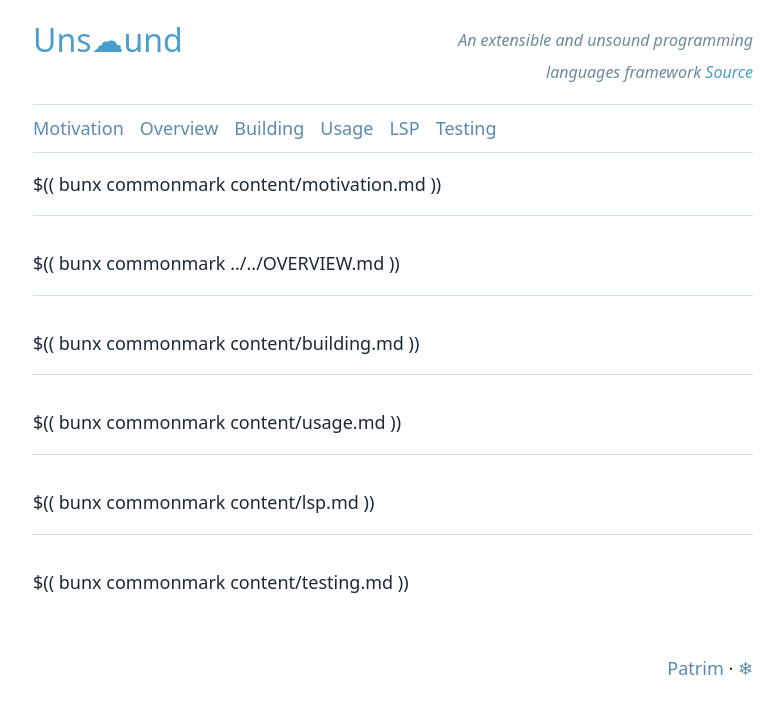
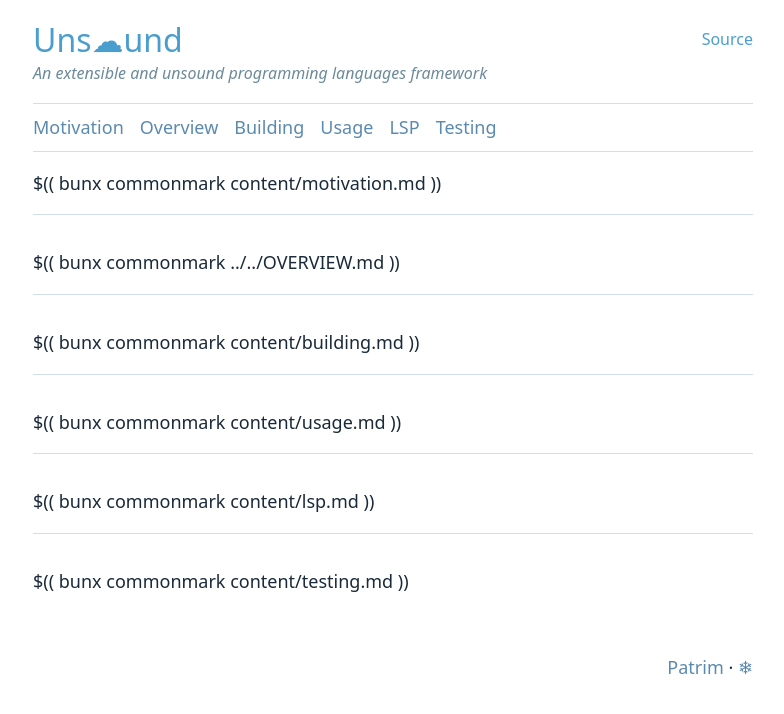
Before and after one commit to zachsnow/unsound, a website: page site/src/index.html in a window 1280 px wide. Shown: the whole page, without its empty margins (247-1031 px from the left). Drawn offline with Linux system fonts and the light colour scheme.

Commit message:
Rearrange header: title row with source right-aligned, tagline below

```diff
--- a/site/src/css/style.css
+++ b/site/src/css/style.css
@@ -65,20 +65,15 @@ input {
 }
 
 header {
-  display: flex;
-  flex-direction: row;
-  flex-wrap: wrap;
   margin-bottom: 8px;
   padding: 8px 0;
 }
 
-header a.root,
-header quote {
+header .title {
   display: flex;
-  flex-direction: column;
-  flex-basis: 100%;
-  flex: 1;
-  line-height: 2rem;
+  flex-direction: row;
+  align-items: center;
+  justify-content: space-between;
 }
 
 header a,
@@ -88,17 +83,18 @@ header a:visited {
 
 header a.root {
   font-size: 2rem;
+  line-height: 2rem;
 }
 
 header a.source {
   font-size: 1rem;
 }
 
-header quote {
+header .tagline {
   font-size: 1rem;
   font-style: italic;
   color: var(--color-text-secondary);
-  text-align: right;
+  margin: 4px 0 0 0;
 }
 
 nav {
--- a/site/src/index.html
+++ b/site/src/index.html
@@ -16,13 +16,11 @@
 </head>
 <body>
   <header>
-    <a href="/" class="root">Uns&#x2601;und</a>
-    <quote>
-      <span>
-        An extensible and unsound programming languages framework
-        <a href="https://github.com/zachsnow/unsound" class="source">Source</a>
-      </span>
-    </quote>
+    <div class="title">
+      <a href="/" class="root">Uns&#x2601;und</a>
+      <a href="https://github.com/zachsnow/unsound" class="source">Source</a>
+    </div>
+    <p class="tagline">An extensible and unsound programming languages framework</p>
   </header>
 
   <nav>
```
